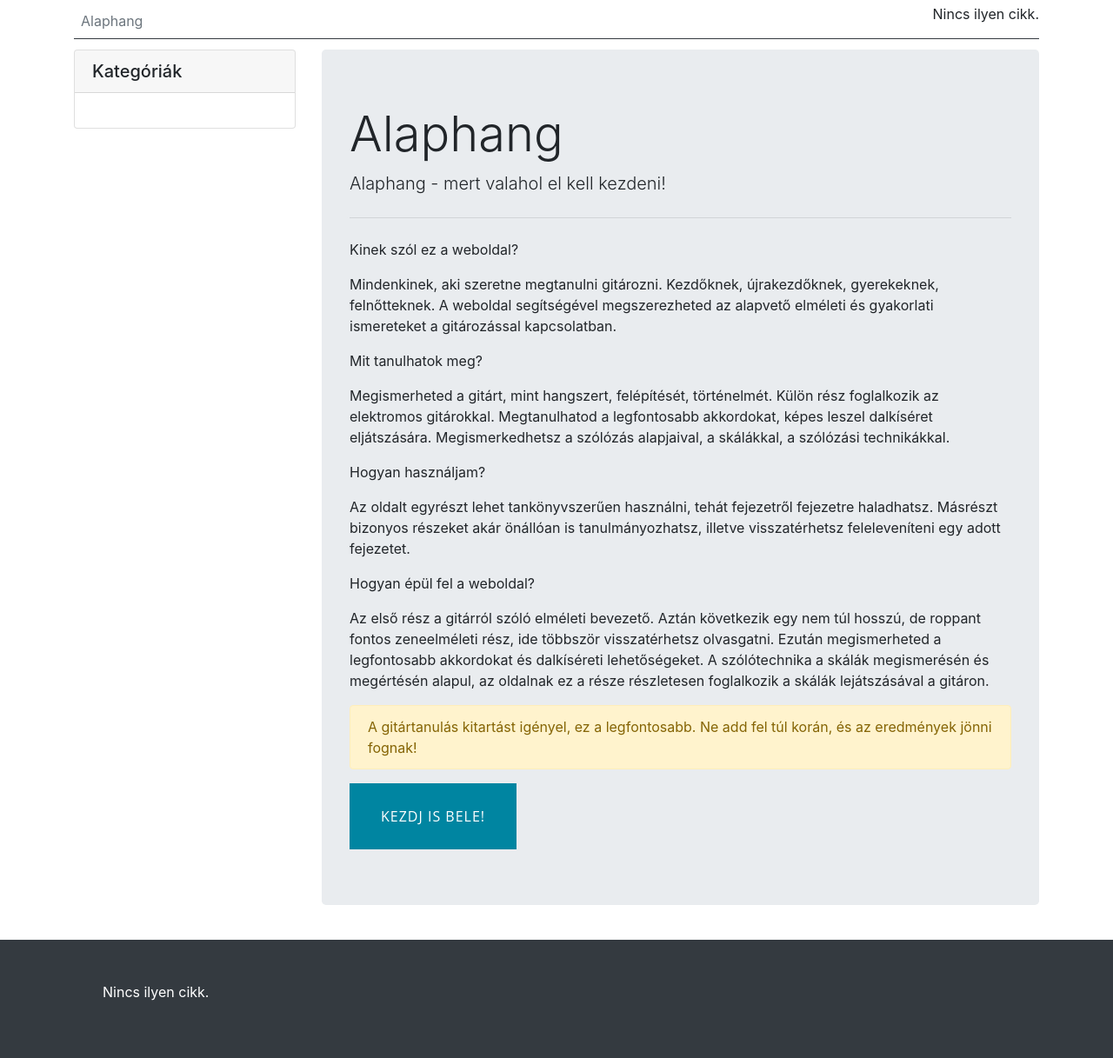
After one commit to szabolaszlogit/alaphang-django, a Django app: template templates/blog/index.html in a window 1280 px wide. The commit adds this page. Shown: the whole page at 87% size. Run offline with Django 3.2, Linux system fonts and the light colour scheme; the template is opened without the code that fills it, so the values that code supplies are empty; some libraries are stand-ins or nearby versions.

Commit message:
Added index page

```diff
--- a/blog/urls.py
+++ b/blog/urls.py
@@ -9,5 +9,5 @@ urlpatterns = [
     path('page/<slug:slug>/', views.PageDetailView.as_view(), name='page'),
     path('category/<slug:slug>/', views.Categorys.as_view(), name='categorys'),
     path('<slug:slug>/', views.SlugDetailView.as_view(), name='detail'),
-    path('', views.Categorys.as_view(), name='categorys'),
+    path('', views.IndexView.as_view(), name='index'),
 ]
--- /dev/null
+++ b/templates/blog/index.html
@@ -0,0 +1,36 @@
+{% extends "blog/base.html" %}
+
+{% block category %}
+<div class="col-sm-12 col-md-9">
+
+    <div class="jumbotron">
+        <h1 class="display-4">Alaphang </h1>
+        <p class="lead">Alaphang - mert valahol el kell kezdeni!</p>
+        <hr class="my-4">
+    <p>Kinek szól ez a weboldal?</p>
+<p> Mindenkinek, aki szeretne megtanulni gitározni. Kezdőknek, újrakezdőknek, gyerekeknek, felnőtteknek.
+        A weboldal segítségével megszerezheted az alapvető elméleti és gyakorlati ismereteket a gitározással kapcsolatban.</p>
+
+    <p>Mit tanulhatok meg?</p>
+<p> Megismerheted a gitárt, mint hangszert, felépítését, történelmét. Külön rész foglalkozik az elektromos gitárokkal.
+     Megtanulhatod a legfontosabb akkordokat, képes leszel dalkíséret eljátszására. Megismerkedhetsz a szólózás alapjaival, a skálákkal, a szólózási technikákkal.</p>
+
+    <p>Hogyan használjam?</p>
+</p>Az oldalt egyrészt lehet tankönyvszerűen használni, tehát fejezetről fejezetre haladhatsz.
+Másrészt bizonyos részeket akár önállóan is tanulmányozhatsz, illetve visszatérhetsz feleleveníteni egy adott fejezetet.</p>
+
+<p>Hogyan épül fel a weboldal?</p>
+<p> Az első rész a gitárról szóló elméleti bevezető. Aztán következik egy nem túl hosszú, de roppant fontos zeneelméleti rész, ide többször visszatérhetsz olvasgatni.
+    Ezután megismerheted a legfontosabb akkordokat és dalkíséreti lehetőségeket.
+        A szólótechnika a skálák megismerésén és megértésén alapul, az oldalnak ez a része részletesen foglalkozik a skálák lejátszásával a gitáron.</p>
+
+    <p class="alert alert-warning">A gitártanulás kitartást igényel, ez a legfontosabb. Ne add fel túl korán, és az eredmények jönni fognak! </p>
+
+        <a class="btn btn-primary btn-lg" href="{% url 'blog:detail' firstpost.slug %}" role="button">Kezdj is bele!</a>
+      </div>
+
+
+
+
+</div>
+{% endblock %}
--- a/templates/blog/navbar.html
+++ b/templates/blog/navbar.html
@@ -11,7 +11,7 @@
             <div class="py-1 mb-2 collapse d-md-block" id="collapseNavbar">
 
                 <nav class="nav d-flex flex-column flex-md-row justify-content-md-between   border-bottom border-dark" >
-                    <a class="p-2 text-muted" href="#">Alaphang</a>
+                    <a class="p-2 text-muted" href="{% url 'blog:index' %}">Alaphang</a>
 
                   {% if navbars %}
                     {% for navbar in navbars %}
--- a/templates/blog/page.html
+++ b/templates/blog/page.html
@@ -4,7 +4,7 @@
 <div class="col-sm-12 col-md-9">
 
 
-        {{ page.page_content }}
+        {{ page.page_content|safe }}
 
 
    </div>
```
Also changed, not shown: blog/views.py (+10 -0 lines).
